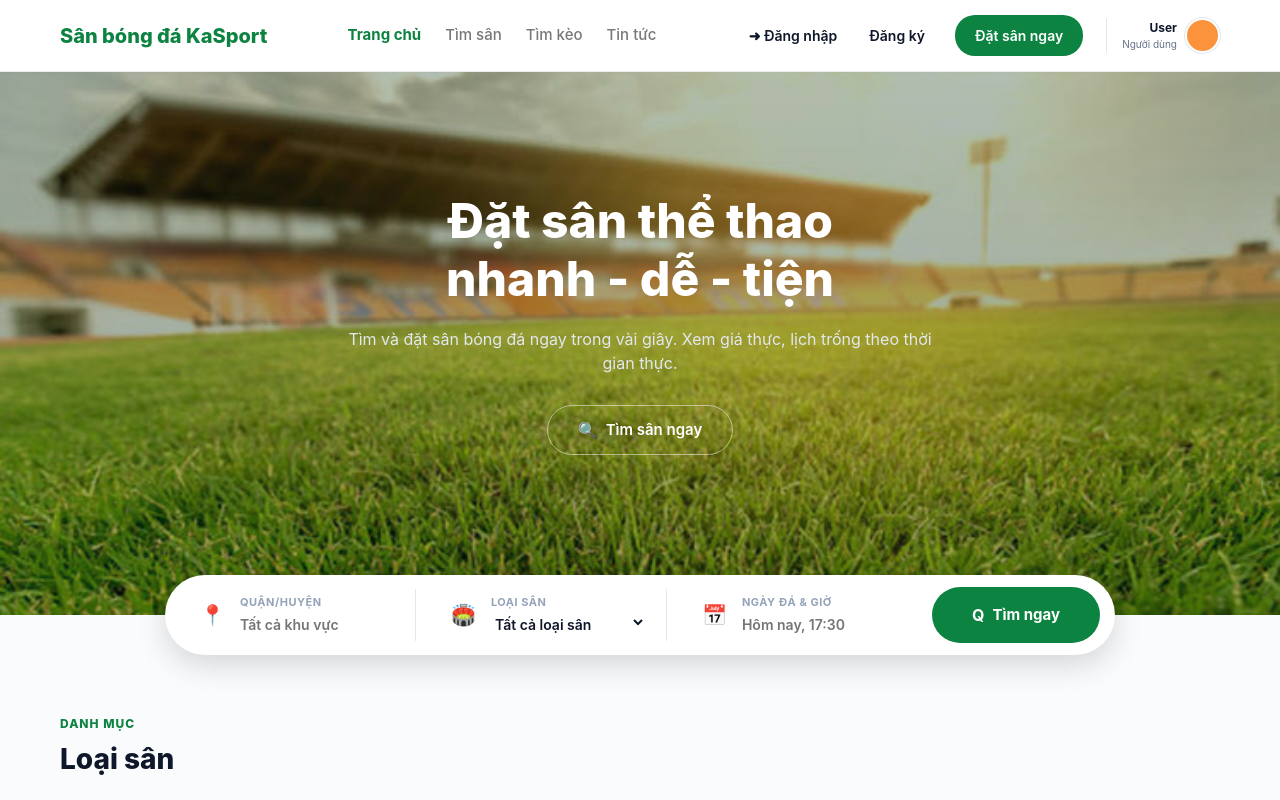
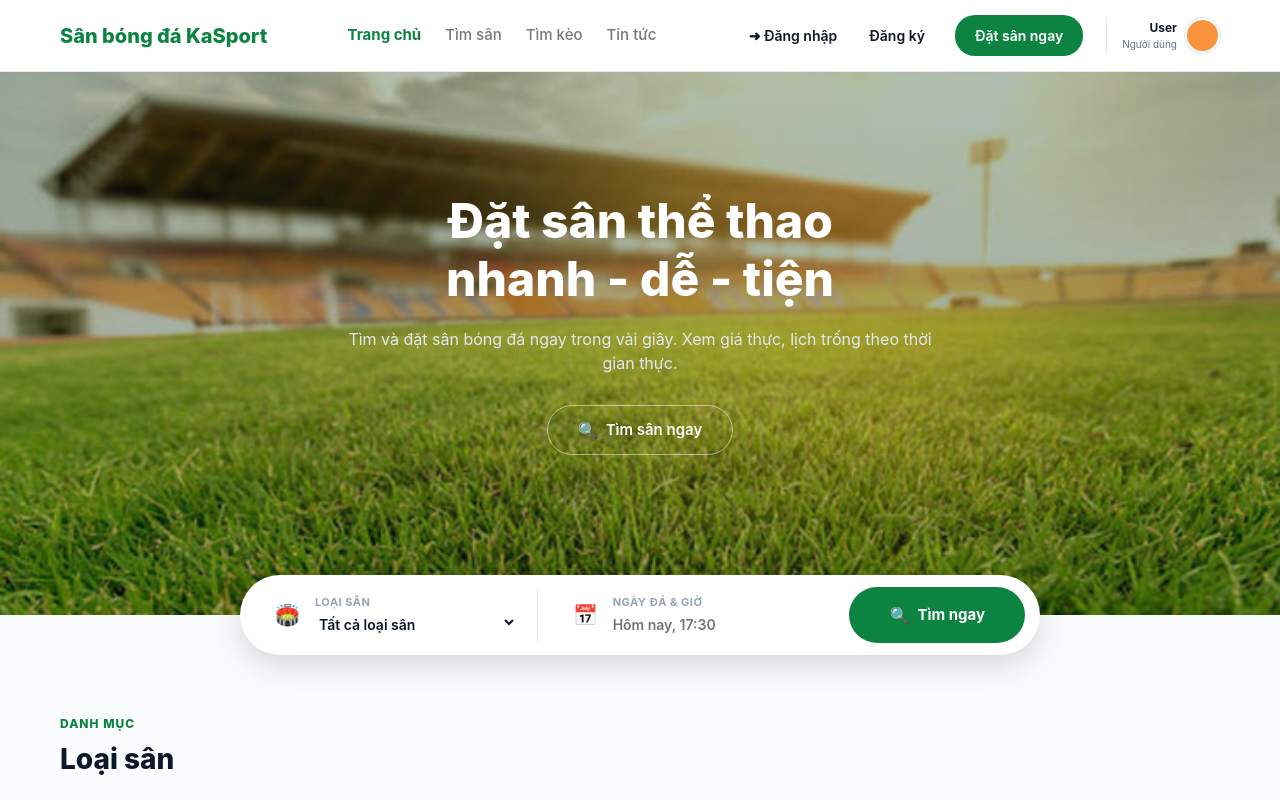
Before and after one commit to kiethhmsi/football-field-booking-system, a React app in the folder frontend/: page / in a window 1280 px wide. Shown: the top 800 px of the page. Built offline with nearby package versions, Linux system fonts and the light colour scheme; the HTML template or start-up script is replaced by a standard one.

Commit message:
style: remove 'Quận/Huyện' search input and fix search icon

```diff
--- a/frontend/src/pages/Home.jsx
+++ b/frontend/src/pages/Home.jsx
@@ -35,15 +35,8 @@ const Home = () => {
           position: 'absolute', bottom: '-40px', left: '50%', transform: 'translateX(-50%)',
           backgroundColor: 'white', padding: '12px 15px', borderRadius: '50px',
           boxShadow: '0 10px 30px rgba(0,0,0,0.15)', display: 'flex', gap: '15px', alignItems: 'center',
-          width: '90%', maxWidth: '950px', color: '#333', zIndex: 10
+          width: '90%', maxWidth: '800px', color: '#333', zIndex: 10
         }}>
-          <div style={{ flex: 1, display: 'flex', alignItems: 'center', gap: '15px', padding: '5px 20px', borderRight: '1px solid #e2e8f0' }}>
-            <span style={{color: 'var(--primary-color)', fontSize: '20px'}}>📍</span>
-            <div style={{ textAlign: 'left', width: '100%' }}>
-              <div style={{ fontSize: '11px', fontWeight: 700, color: '#94a3b8', letterSpacing: '0.5px' }}>QUẬN/HUYỆN</div>
-              <input type="text" placeholder="Tất cả khu vực" style={{ border: 'none', outline: 'none', width: '100%', fontSize: '14px', fontWeight: 600, padding: '5px 0 0 0', color: '#0f172a' }} />
-            </div>
-          </div>
           <div style={{ flex: 1, display: 'flex', alignItems: 'center', gap: '15px', padding: '5px 20px', borderRight: '1px solid #e2e8f0' }}>
             <span style={{color: 'var(--primary-color)', fontSize: '20px'}}>🏟️</span>
             <div style={{ textAlign: 'left', width: '100%' }}>
@@ -64,7 +57,7 @@ const Home = () => {
             </div>
           </div>
           <Link to="/fields" className="btn btn-primary" style={{ padding: '16px 40px', borderRadius: '40px', fontWeight: 700, fontSize: '15px', textDecoration: 'none', display: 'inline-flex', alignItems: 'center', gap: '8px' }}>
-            <span style={{fontSize:'16px'}}>Q</span> Tìm ngay
+            <span style={{fontSize:'16px'}}>🔍</span> Tìm ngay
           </Link>
         </div>
       </section>
```
